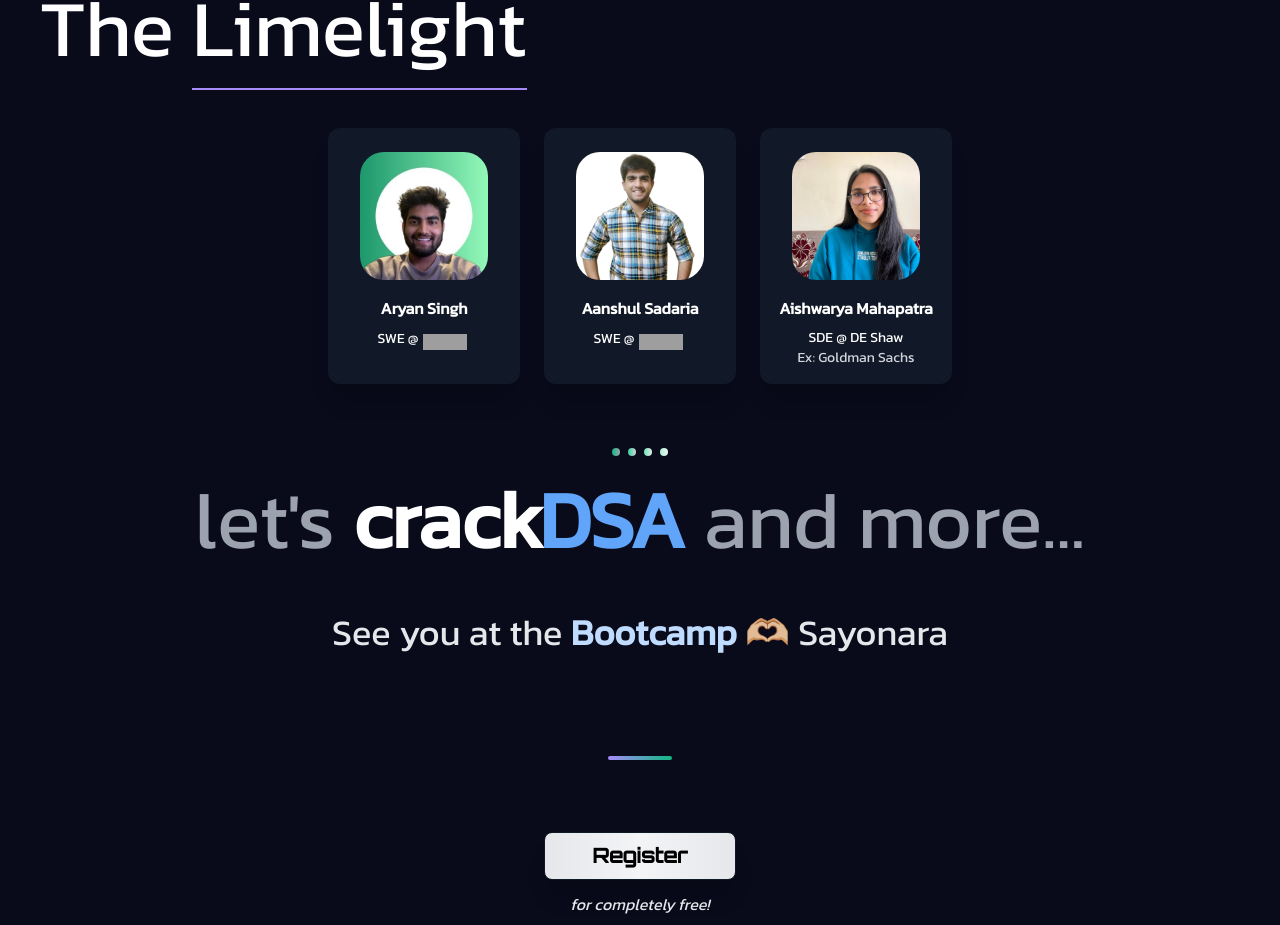
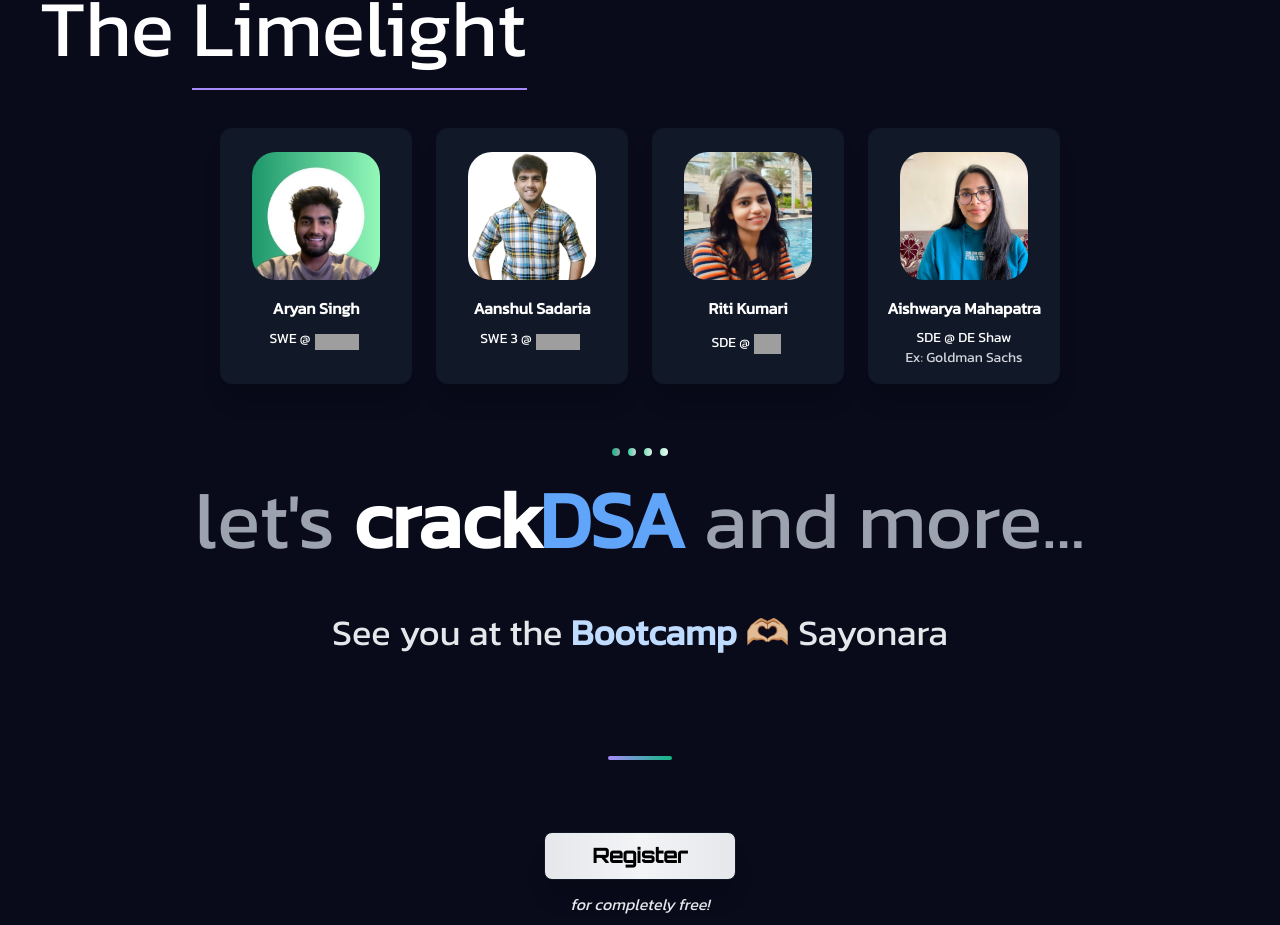
Before and after one commit to suraj-xd/bootcamp-landing-page, a Next.js app: page / in a window 1280 px wide. Shown: the part 4373-5298 px from the top of the page. Built offline with nearby package versions, Linux system fonts and the light colour scheme; grey boxes are pictures that could not be loaded.

Commit message:
new lister

```diff
--- a/components/Bootcamp/Bootcamp.js
+++ b/components/Bootcamp/Bootcamp.js
@@ -370,7 +370,22 @@ export default function Bootcamp() {
 
                                         <img className="mt-6 h-24 w-24 md:h-32 md:w-32 rounded-3xl my-2" src="./Aanshul Sadaria.jpg" />
                                         <h1 className="font-bold my-2">Aanshul Sadaria</h1>
-                                        <p className="text-sm flex flex-wrap justify-center items-center">SWE @ <img className="mt-[6px] mx-1 w-11 h-4" src="https://imgs.search.brave.com/eH-X846pxKMECuDs6pcYawc6FRFXSukvhFktAwVzD4w/rs:fit:1200:1200:1/g:ce/aHR0cHM6Ly9wdXJl/cG5nLmNvbS9wdWJs/aWMvdXBsb2Fkcy9s/YXJnZS9wdXJlcG5n/LmNvbS1nb29nbGUt/bG9nby0yMDE1YnJh/bmRsb2dvYnJhbmQt/bG9nb2ljb25zc3lt/Ym9sc2xvZ29zZ29v/Z2xlLTY4MTUyMjkz/NzIzMzNtcXJyLnBu/Zw" /></p>
+                                        <p className="text-sm flex flex-wrap justify-center items-center">SWE 3 @ <img className="mt-[6px] mx-1 w-11 h-4" src="https://imgs.search.brave.com/eH-X846pxKMECuDs6pcYawc6FRFXSukvhFktAwVzD4w/rs:fit:1200:1200:1/g:ce/aHR0cHM6Ly9wdXJl/cG5nLmNvbS9wdWJs/aWMvdXBsb2Fkcy9s/YXJnZS9wdXJlcG5n/LmNvbS1nb29nbGUt/bG9nby0yMDE1YnJh/bmRsb2dvYnJhbmQt/bG9nb2ljb25zc3lt/Ym9sc2xvZ29zZ29v/Z2xlLTY4MTUyMjkz/NzIzMzNtcXJyLnBu/Zw" /></p>
+                                    </div>
+                                </div>
+                            </a>
+                        </div>
+                        <div class="inline-block px-3 my-5">
+                            <a href="https://www.linkedin.com/in/riti2409/" target={"_blank"}>
+
+                                <div
+                                    class="w-48 h-64 max-w-xs overflow-hidden rounded-lg rounded-xl shadow-xl hover:scale-[1.01] hover:border-[1px] bg-gray-900 transition-all ease-in-out"
+                                >
+                                    <div className="flex flex-col text-white justify-center items-center">
+
+                                        <img className="mt-6 h-24 w-24 md:h-32 md:w-32 object-cover rounded-3xl my-2" src="./Riti Kumari.jpeg" />
+                                        <h1 className="font-bold my-2">Riti Kumari</h1>
+                                        <p className="text-sm flex flex-wrap justify-center items-center">SDE @ <img className="mt-[6px] mx-1 w-15 mb-1 h-5" src="https://imgs.search.brave.com/yDLGAoaAnW-J2VtqP5Wul6ar-Zd_IvNDBiJvuPtePv0/rs:fit:1200:800:1/g:ce/aHR0cDovL2xvZ29z/LWRvd25sb2FkLmNv/bS93cC1jb250ZW50/L3VwbG9hZHMvMjAx/Ni8wMi9XYWxtYXJ0/X2xvZ29fdHJhbnNw/YXJlbnRfcG5nLnBu/Zw" /></p>
                                     </div>
                                 </div>
                             </a>
```
Also changed, not shown: public/Riti Kumari.jpeg (added).
